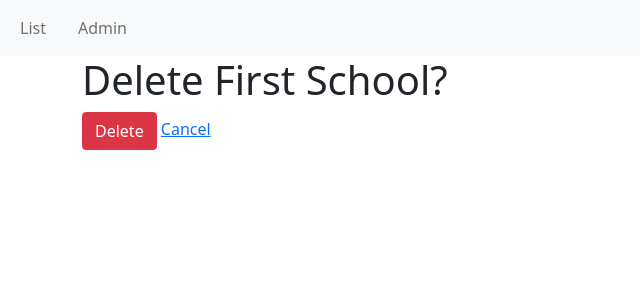
After one commit to rafaelolal/django_course, a Django app: page /class_view/delete/1/ in a window 1280 px wide. The commit adds this page. Shown: the top 300 px of the page, without its empty margins (0-640 px from the left). Run offline with Django 3.2, Linux system fonts and the light colour scheme; data comes from the database, SQL or seed files in the repository; both versions use the stored data as it was after the commit.

Commit message:
CRUD Views

```diff
--- a/sec_22_django_adv/class_view/models.py
+++ b/sec_22_django_adv/class_view/models.py
@@ -1,10 +1,14 @@
 from django.db import models
+from django.urls import reverse
 
 # Create your models here.
 class School(models.Model):
     name = models.CharField(max_length=256)
     principal = models.CharField(max_length=256)
     location = models.CharField(max_length=256)
+
+    def get_absolute_url(self):
+        return reverse("class_view:detail", kwargs={"pk": self.pk})
 
     def __str__(self):
         return self.name
--- /dev/null
+++ b/sec_22_django_adv/class_view/templates/class_view/school_confirm_delete.html
@@ -0,0 +1,9 @@
+{% extends 'class_view/class_view_base.html' %}
+{% block body_block %}
+<h1>Delete {{school.name}}?</h1>
+<form method="POST">
+    {% csrf_token %}
+    <input class="btn btn-danger" type="submit" value="Delete">
+    <a href="{%url 'class_view:detail' pk=school.pk%}">Cancel</a>
+</form>
+{% endblock body_block %}
--- a/sec_22_django_adv/class_view/templates/class_view/school_detail.html
+++ b/sec_22_django_adv/class_view/templates/class_view/school_detail.html
@@ -9,5 +9,5 @@
 {% for student in school_detail.students.all %}
     <p>{{student.name}}, {{student.age}} years old</p>
 {% endfor %}
-
+<p><a class='btn btn-warning' href="{%url 'class_view:update' pk=school_detail.pk%}">Update</a></p>
 {% endblock body_block %}
--- a/sec_22_django_adv/class_view/urls.py
+++ b/sec_22_django_adv/class_view/urls.py
@@ -9,6 +9,8 @@ urlpatterns = [
     # name goes into template tagging
     # template tagging is when you do {%url%} in a template
     path('', views.SchoolListView.as_view(), name='list'),
-    path('<str:pk>', views.SchoolDetailView.as_view(), name='detail')
-
+    path('create/', views.SchoolCreateView.as_view(), name='create'),
+    path('<str:pk>/', views.SchoolDetailView.as_view(), name='detail'),
+    path('update/<str:pk>/', views.SchoolUpdateView.as_view(), name='update'),
+    path('delete/<str:pk>/', views.SchoolDeleteView.as_view(), name='delete'),
 ]
--- a/sec_22_django_adv/class_view/views.py
+++ b/sec_22_django_adv/class_view/views.py
@@ -1,6 +1,10 @@
 from typing import Any, Dict
 from django.shortcuts import render
-from django.views.generic import TemplateView, ListView, DetailView
+from django.views.generic import (TemplateView, ListView,
+    DetailView, CreateView,
+    UpdateView, DeleteView)
+
+from django.urls import reverse_lazy
 
 from class_view.models import School
 
@@ -23,3 +27,15 @@ class SchoolDetailView(DetailView):
     context_object_name = "school_detail"
     model = School
     template_name = 'class_view/school_detail.html'
+
+class SchoolCreateView(CreateView):
+    fields = ['name', 'principal', 'location']
+    model = School
+
+class SchoolUpdateView(UpdateView):
+    fields = ['principal', 'name']
+    model = School
+
+class SchoolDeleteView(DeleteView):
+    model = School
+    success_url = reverse_lazy("class_view:list")
```
Also changed, not shown: sec_22_django_adv/class_view/templates/class_view/school_form.html (added, +18 -0 lines), sec_22_django_adv/db.sqlite3.
